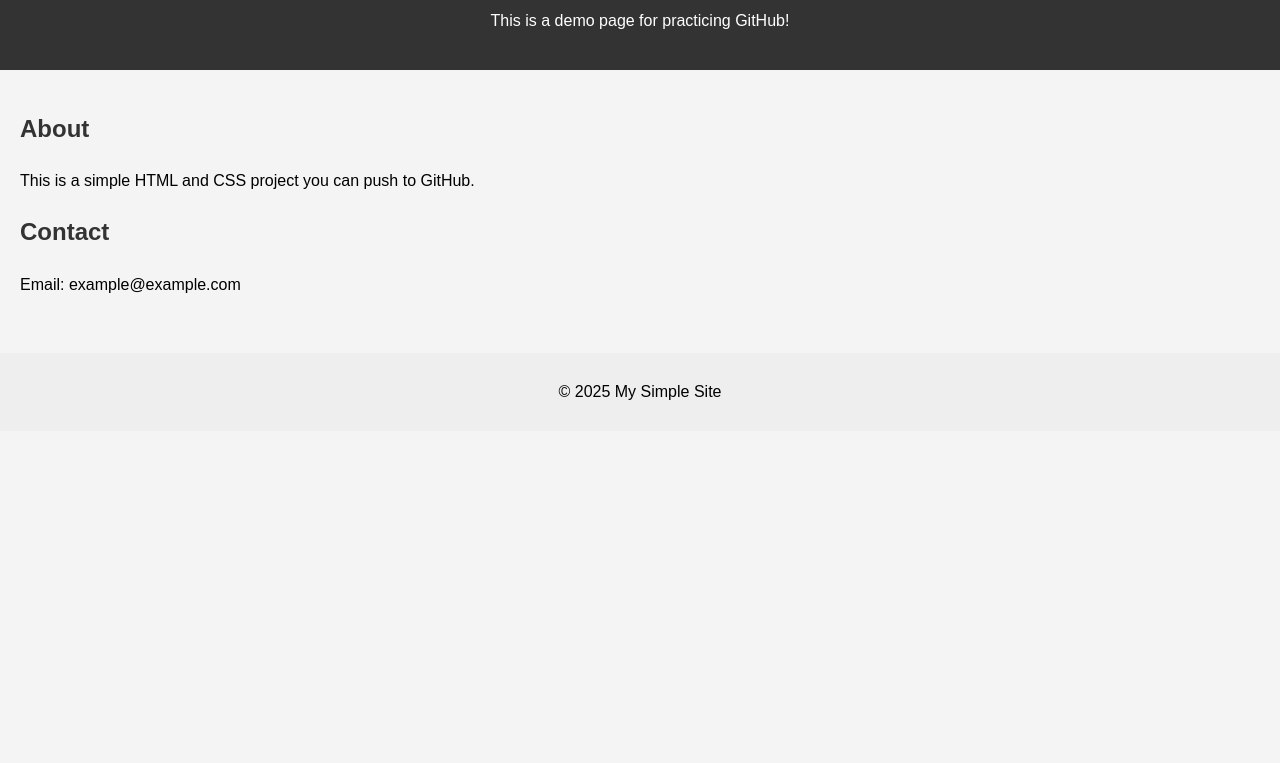
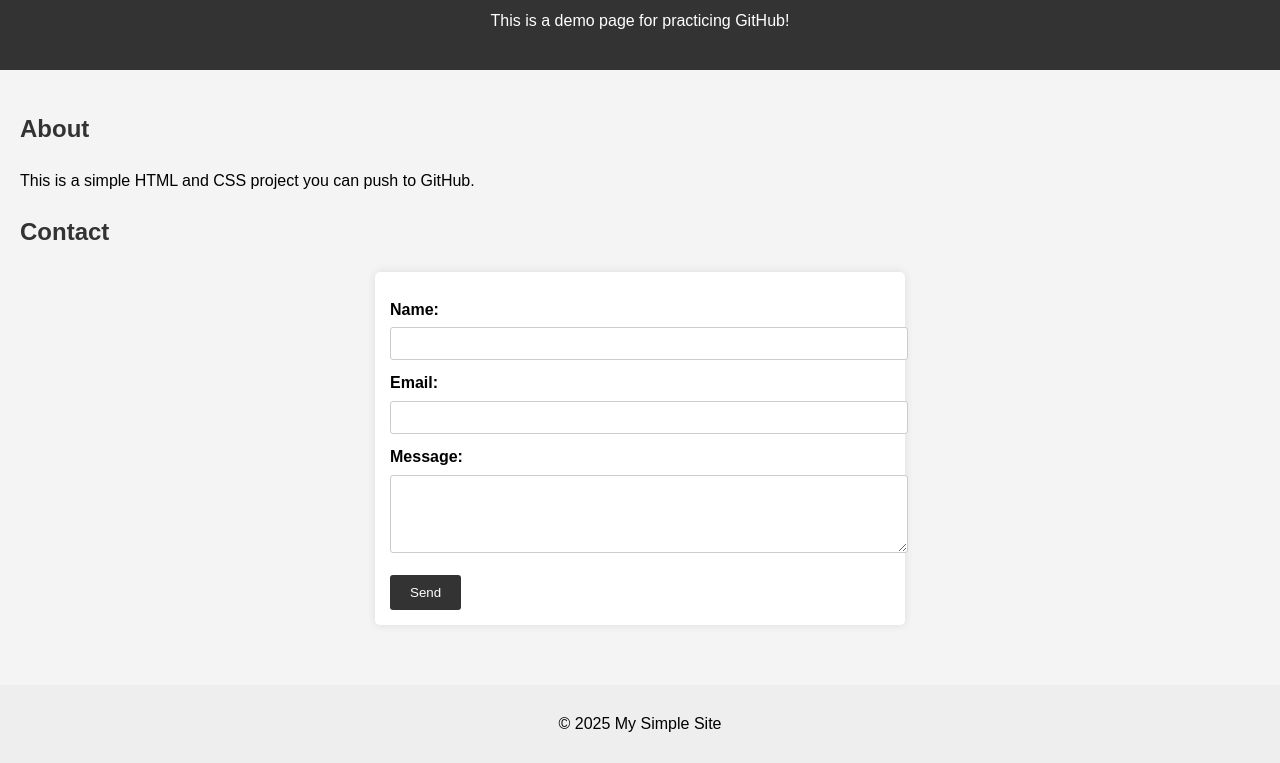
Before and after one commit to prabathreddy04/Practice, a plain HTML site: page index.html in a window 1280 px wide. Shown: the part 106-869 px from the top of the page. Before the commit the page ends 800 px from the top, so only its background shows below. Drawn offline with Linux system fonts and the light colour scheme.

Commit message:
inserted a contact form

```diff
--- a/index.html
+++ b/index.html
@@ -3,7 +3,7 @@
 <head>
   <meta charset="UTF-8">
   <meta name="viewport" content="width=device-width, initial-scale=1">
-  <title>Simple Website</title>
+  <title>Simple Website with Contact Form</title>
   <link rel="stylesheet" href="style.css">
 </head>
 <body>
@@ -17,9 +17,21 @@
       <h2>About</h2>
       <p>This is a simple HTML and CSS project you can push to GitHub.</p>
     </section>
+
     <section>
       <h2>Contact</h2>
-      <p>Email: example@example.com</p>
+      <form class="contact-form" action="#" method="post">
+        <label for="name">Name:</label>
+        <input type="text" id="name" name="name" required>
+
+        <label for="email">Email:</label>
+        <input type="email" id="email" name="email" required>
+
+        <label for="message">Message:</label>
+        <textarea id="message" name="message" rows="4" required></textarea>
+
+        <button type="submit">Send</button>
+      </form>
     </section>
   </main>
 
--- a/style.css
+++ b/style.css
@@ -27,3 +27,41 @@ footer {
   padding: 10px;
   margin-top: 20px;
 }
+
+.contact-form {
+  max-width: 500px;
+  margin: 20px auto;
+  background: #fff;
+  padding: 15px;
+  border-radius: 5px;
+  box-shadow: 0 0 10px rgba(0,0,0,0.1);
+}
+
+.contact-form label {
+  display: block;
+  margin-top: 10px;
+  font-weight: bold;
+}
+
+.contact-form input,
+.contact-form textarea {
+  width: 100%;
+  padding: 8px;
+  margin-top: 5px;
+  border: 1px solid #ccc;
+  border-radius: 3px;
+}
+
+.contact-form button {
+  margin-top: 15px;
+  padding: 10px 20px;
+  background-color: #333;
+  color: white;
+  border: none;
+  border-radius: 3px;
+  cursor: pointer;
+}
+
+.contact-form button:hover {
+  background-color: #555;
+}
```
